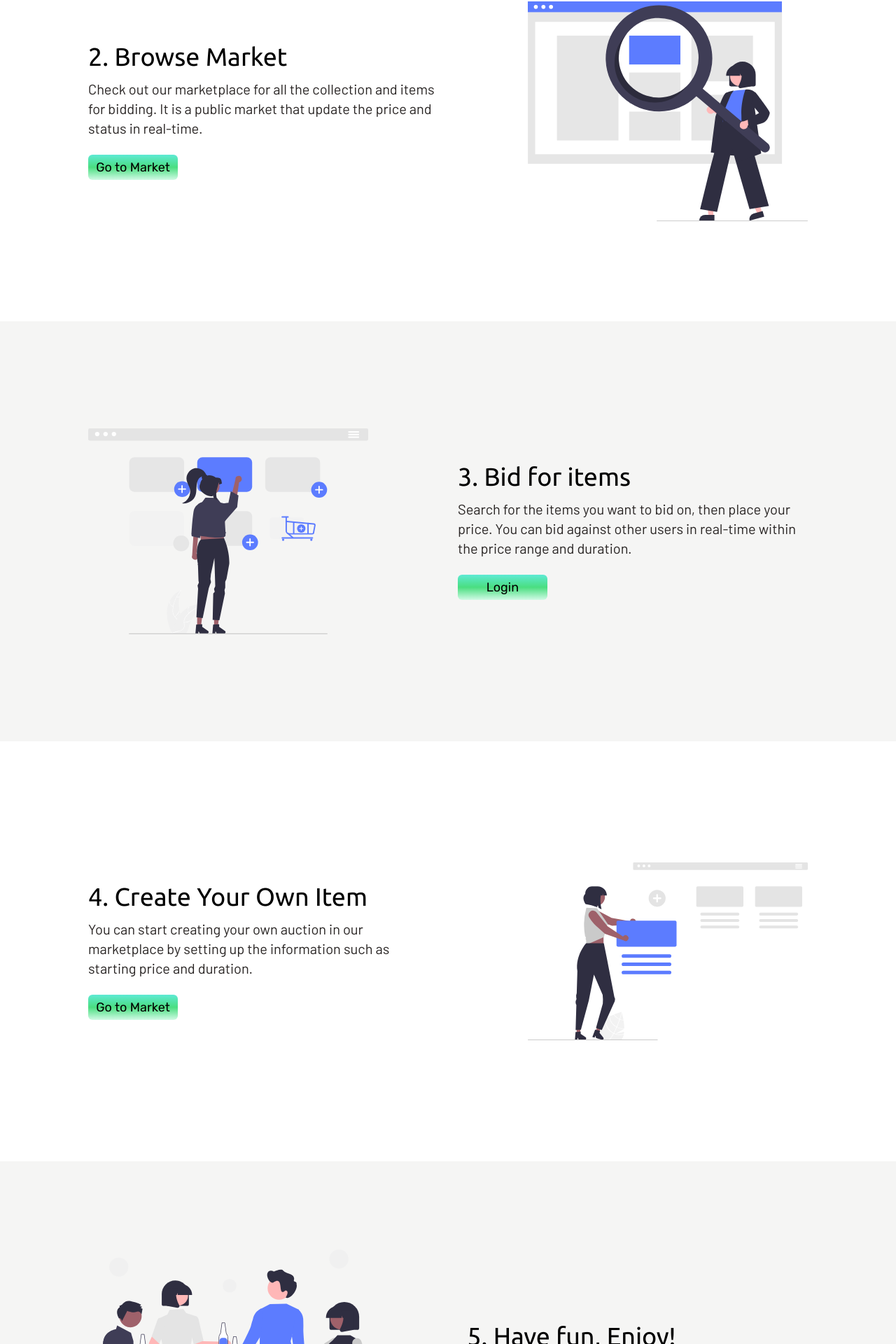
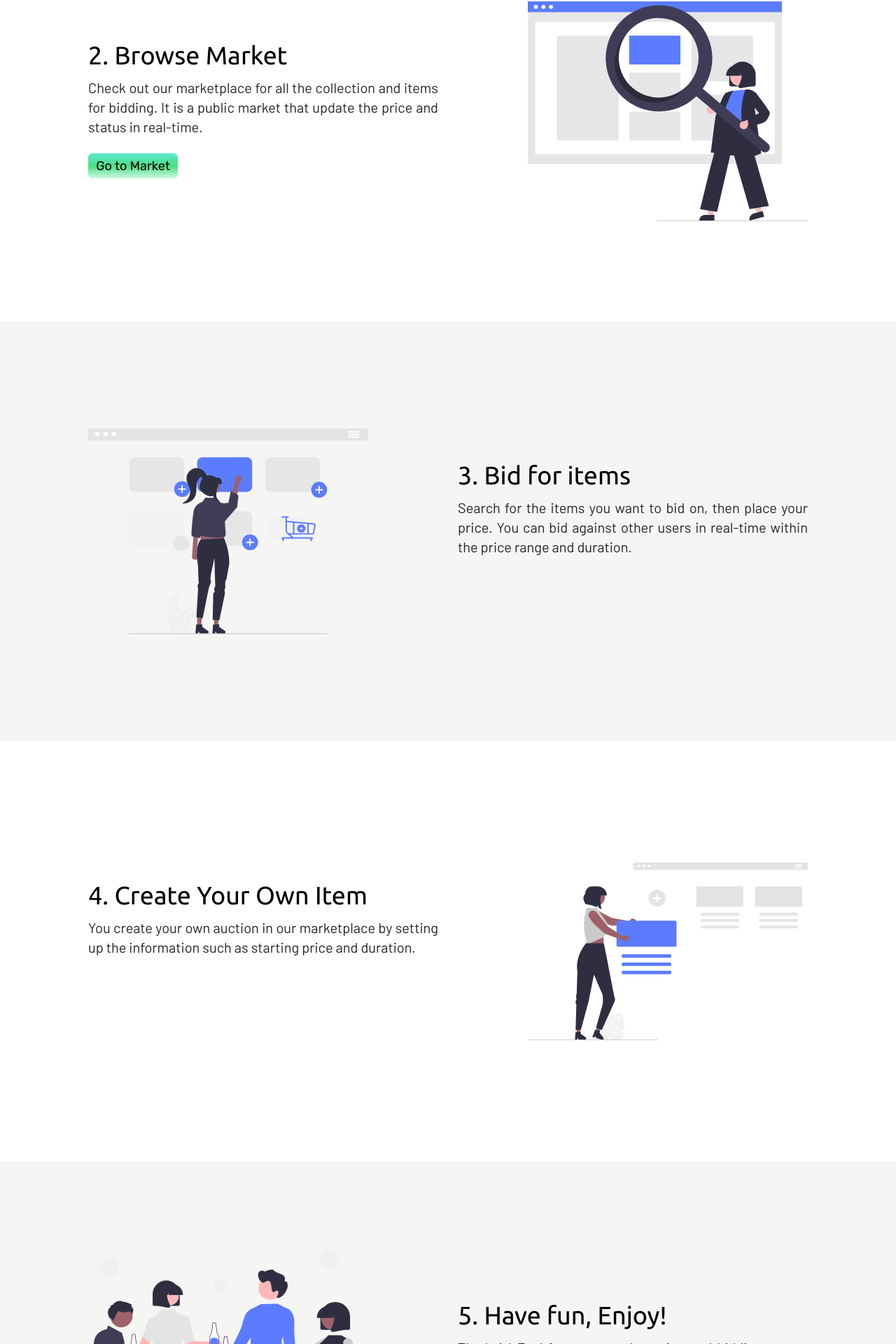
Before and after one commit to yenloned/AuctionHouse, a Next.js app: page / in a window 1280 px wide. Shown: the part 1477-3397 px from the top of the page at 70% size. Built offline with nearby package versions, Linux system fonts and the light colour scheme; a web font is replaced by a local one.

Commit message:
home page

```diff
--- a/comps/homepage/BidItems.tsx
+++ b/comps/homepage/BidItems.tsx
@@ -5,18 +5,12 @@ export const BidItems = () => {
     return (
         <div className="bg-stone-100 dark:bg-slate-800 min-h-[600px] flex items-center justify-center gap-[10vw]">
             <Image src={Bid} width={400} height={400} className=""/>
-            <div className="max-w-[500px]">
+            <div className="max-w-[500px] min-h-[200px]">
                 <div className="text-black dark:text-zinc-50 text-4xl font-family_header2">
                 3. Bid for items
                 </div>
-                <div className="text-stone-800 dark:text-zinc-100 text-xl font-family_body2 my-3">
+                <div className="text-stone-800 dark:text-zinc-100 text-xl font-family_body2 my-3 text-justify">
                 Search for the items you want to bid on, then place your price. You can bid against other users in real-time within the price range and duration.
-                </div>
-                <div className="flex font-family_body1 text-lg gap-4">
-                    <div className="w-32 p-1 mt-3 text-center cursor-pointer rounded-md bg-gradient-to-t from-emerald-100 via-green-400 to-teal-300
-                    dark:bg-gradient-to-t dark:from-cyan-400 dark:via-sky-500 dark:to-blue-500">
-                        Login
-                    </div>
                 </div>
             </div>
         </div>
--- a/comps/homepage/BrowseMarket.tsx
+++ b/comps/homepage/BrowseMarket.tsx
@@ -4,11 +4,11 @@ import Image from "next/image"
 export const BrowseMarket = () => {
     return (
         <div className="dark:bg-gray-900 min-h-[600px] flex items-center justify-center gap-[10vw]">
-            <div className="max-w-[500px]">
+            <div className="max-w-[500px] min-h-[200px]">
                 <div className="text-black dark:text-zinc-50 text-4xl font-family_header2">
                     2. Browse Market
                 </div>
-            <div className="text-stone-800 dark:text-zinc-100 text-xl font-family_body2 my-3">
+                <div className="text-stone-800 dark:text-zinc-100 text-xl font-family_body2 my-3 text-justify">
                     Check out our marketplace for all the collection and items for bidding. It is a public market that update the price and status in real-time.
                 </div>
                 <div className="flex font-family_body1 text-lg gap-4">
--- a/comps/homepage/CreateYourItem.tsx
+++ b/comps/homepage/CreateYourItem.tsx
@@ -4,19 +4,13 @@ import Image from "next/image"
 export const CreateYourItem = () => {
     return (
         <div className="dark:bg-gray-900 min-h-[600px] flex items-center justify-center gap-[10vw]">
-            <div className="max-w-[500px]">
-            <div className="text-black dark:text-zinc-50 text-4xl font-family_header2">
-                4. Create Your Own Item
-            </div>
-            <div className="text-stone-800 dark:text-zinc-100 text-xl font-family_body2 my-3">
-                You can start creating your own auction in our marketplace by setting up the information such as starting price and duration.
-            </div>
-            <div className="flex font-family_body1 text-lg gap-4">
-                <div className="w-32 p-1 mt-3 text-center cursor-pointer rounded-md bg-gradient-to-t from-emerald-100 via-green-400 to-teal-300
-                dark:bg-gradient-to-t dark:from-cyan-400 dark:via-sky-500 dark:to-blue-500">
-                Go to Market
+            <div className="max-w-[500px] min-h-[200px]">
+                <div className="text-black dark:text-zinc-50 text-4xl font-family_header2">
+                    4. Create Your Own Item
                 </div>
-            </div>
+                <div className="text-stone-800 dark:text-zinc-100 text-xl font-family_body2 my-3 text-justify">
+                    You create your own auction in our marketplace by setting up the information such as starting price and duration.
+                </div>
             </div>
             <Image src={Create} width={400} height={400} className=""/>
       </div>
--- a/comps/homepage/HaveFun.tsx
+++ b/comps/homepage/HaveFun.tsx
@@ -5,19 +5,13 @@ export const HaveFun = () => {
     return (
         <div className="bg-stone-100 dark:bg-slate-800 min-h-[600px] flex items-center justify-center gap-[10vw]">
             <Image src={Fun} width={400} height={400} className=""/>
-            <div className="max-w-[500px]">
-            <div className="text-black dark:text-zinc-50 text-4xl font-family_header2">
-                5. Have fun, Enjoy!
-            </div>
-            <div className="text-stone-800 dark:text-zinc-100 text-xl font-family_body2 my-3">
-                Feel free to start browsing and bidding on our platform!
-            </div>
-            <div className="flex font-family_body1 text-lg gap-4">
-                <div className="w-32 p-1 mt-3 text-center cursor-pointer rounded-md bg-gradient-to-t from-emerald-100 via-green-400 to-teal-300
-                dark:bg-gradient-to-t dark:from-cyan-400 dark:via-sky-500 dark:to-blue-500">
-                Login
+            <div className="max-w-[500px] min-h-[200px]">
+                <div className="text-black dark:text-zinc-50 text-4xl font-family_header2">
+                    5. Have fun, Enjoy!
                 </div>
-            </div>
+                <div className="text-stone-800 dark:text-zinc-100 text-xl font-family_body2 my-3 text-justify">
+                    That's it! Feel free to start browsing and bidding on our platform. You can always check your bidding history and winning items on your profile page.
+                </div>
             </div>
         </div>
     )
--- a/comps/homepage/Homeheader.tsx
+++ b/comps/homepage/Homeheader.tsx
@@ -3,7 +3,7 @@ import Auction from "../../media/png/auction.png"
 
 export const Homeheader = () => {
     return (
-        <div className="dark:bg-gray-900 min-h-[680px] flex items-center justify-evenly">
+      <div className="dark:bg-gray-900 min-h-[680px] flex items-center justify-evenly">
         <div className="">
           <div className="text-black dark:text-white text-4xl font-family_header1">
             Auction House
--- a/comps/homepage/LoginYourAccount.tsx
+++ b/comps/homepage/LoginYourAccount.tsx
@@ -5,11 +5,11 @@ export const LoginYourAccount = () => {
     return (
         <div className="bg-stone-100 dark:bg-slate-800 min-h-[600px] flex items-center justify-center gap-[10vw]">
             <Image src={Login} width={400} height={400} className=""/>
-            <div className="max-w-[500px]">
+            <div className="max-w-[500px] min-h-[200px]">
             <div className="text-black dark:text-zinc-50 text-4xl font-family_header2">
                 1. Login Your Account
             </div>
-            <div className="text-stone-800 dark:text-zinc-100 text-xl font-family_body2 my-3">
+            <div className="text-stone-800 dark:text-zinc-100 text-xl font-family_body2 my-3 text-justify">
                 Login to your account at Auction House. If you don't have one, you can always create a free account in a few steps.
             </div>
             <div className="flex font-family_body1 text-lg gap-4">
```
Also changed, not shown: 1 other file (tests, documents, lock files or other folders). Lines whose indentation alone changed are shown as unchanged.
